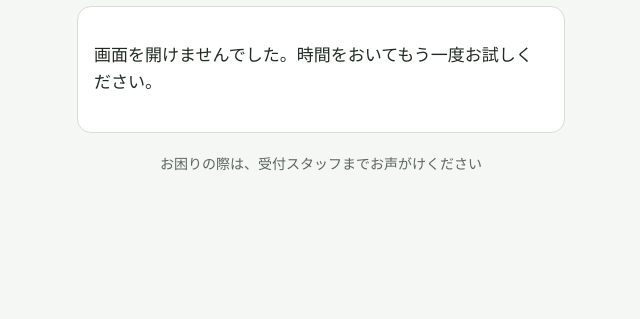
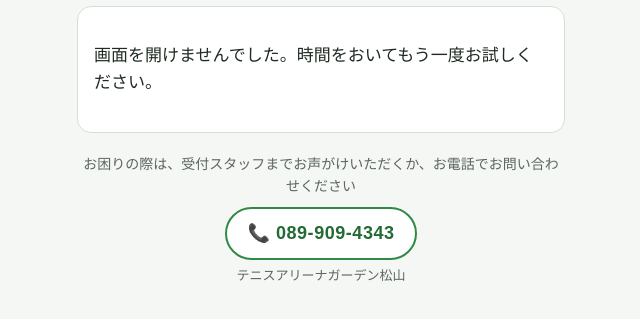
Before and after one commit to tennisareanagardenmatsuyama/tag-id, a plain HTML site: page index.html in a window 1280 px wide. Shown: the part 97-416 px from the top of the page, without its empty margins (319-959 px from the left). Drawn offline with Linux system fonts and the light colour scheme.

Commit message:
Add files via upload

```diff
--- a/index.html
+++ b/index.html
@@ -131,6 +131,22 @@
   @keyframes spin { to { transform: rotate(360deg); } }
 
   .foot { text-align: center; color: var(--sub); font-size: 14px; margin-top: 20px; }
+  .foot p { margin: 0; }
+  .foot .tel {
+    display: inline-block;
+    margin-top: 10px;
+    padding: 10px 20px;
+    border: 2px solid var(--green);
+    border-radius: 999px;
+    background: #fff;
+    color: var(--green-dark);
+    font-size: 18px;
+    font-weight: 700;
+    text-decoration: none;
+    letter-spacing: .03em;
+  }
+  .foot .tel:active { background: var(--green-tint); }
+  .foot .tel-sub { margin-top: 6px; font-size: 13px; }
 </style>
 </head>
 <body>
@@ -212,7 +228,11 @@
     <button id="closeBtn" type="button" class="btn primary">トークに戻る</button>
   </section>
 
-  <p class="foot">お困りの際は、受付スタッフまでお声がけください</p>
+  <div class="foot">
+    <p>お困りの際は、受付スタッフまでお声がけいただくか、お電話でお問い合わせください</p>
+    <a class="tel" href="tel:0899094343">📞 089-909-4343</a>
+    <p class="tel-sub">テニスアリーナガーデン松山</p>
+  </div>
 </main>
 
 <script>
```
